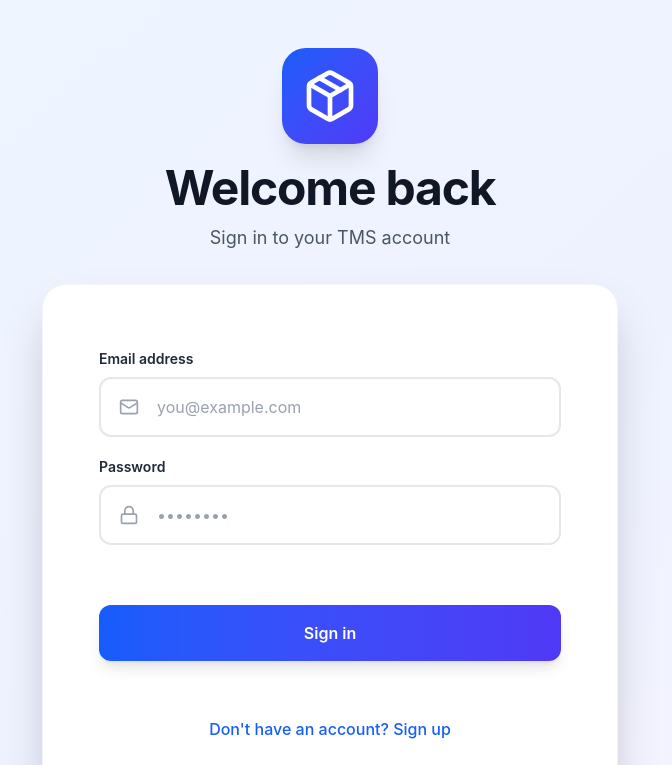
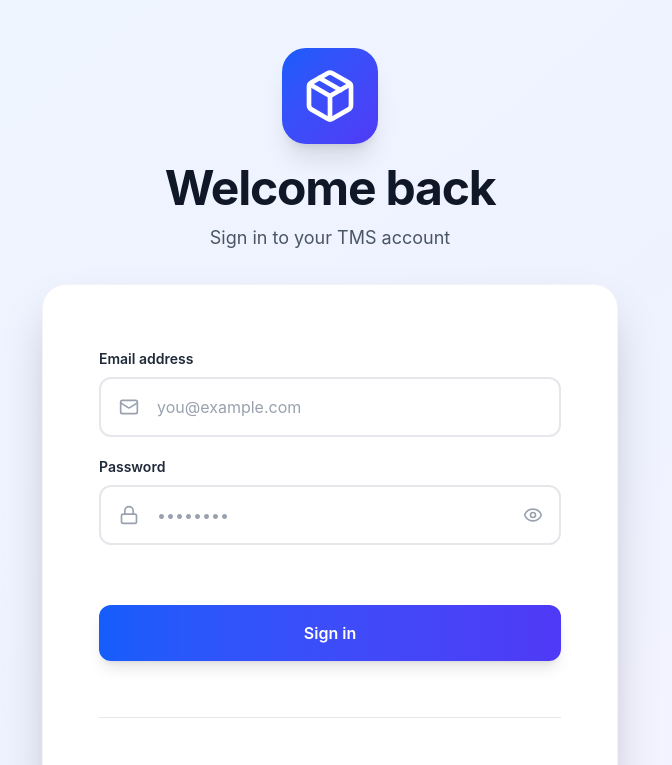
Before and after one commit to 112schauhan/tms-application, a React app in the folder apps/frontend/: page /login in a window 1280 px wide. Shown: the top 765 px of the page, without its empty margins (310-982 px from the left). Built offline with nearby package versions, Linux system fonts and the light colour scheme; no server answers; the HTML template or start-up script is replaced by a standard one.

Commit message:
feat:Added Show password

```diff
--- a/apps/frontend/src/pages/LoginPage.tsx
+++ b/apps/frontend/src/pages/LoginPage.tsx
@@ -1,10 +1,11 @@
 import React, { useState } from 'react';
 import { useNavigate } from 'react-router-dom';
 import { useAuth } from '../contexts/AuthContext';
-import { Package, Mail, Lock, User, AlertCircle } from 'lucide-react';
+import { Package, Mail, Lock, User, AlertCircle, Eye, EyeOff } from 'lucide-react';
 
 export default function LoginPage() {
   const [isLogin, setIsLogin] = useState(true);
+  const [showPassword, setShowPassword] = useState(false);
   const [email, setEmail] = useState('');
   const [password, setPassword] = useState('');
   const [firstName, setFirstName] = useState('');
@@ -130,13 +131,21 @@ export default function LoginPage() {
                 <Lock className="absolute left-5 top-1/2 transform -translate-y-1/2 w-5 h-5 text-gray-400" />
                 <input
                   id="password"
-                  type="password"
+                  type={showPassword ? 'text' : 'password'}
                   value={password}
                   onChange={(e) => setPassword(e.target.value)}
                   required
-                  className="w-full pl-14 pr-5 py-4 border-2 border-gray-200 rounded-xl text-base focus:outline-none focus:ring-2 focus:ring-blue-500 focus:border-blue-500 transition-all placeholder:text-gray-400"
+                  className="w-full pl-14 pr-12 py-4 border-2 border-gray-200 rounded-xl text-base focus:outline-none focus:ring-2 focus:ring-blue-500 focus:border-blue-500 transition-all placeholder:text-gray-400"
                   placeholder="••••••••"
                 />
+                <button
+                  type="button"
+                  onClick={() => setShowPassword((v) => !v)}
+                  className="absolute right-3 top-1/2 -translate-y-1/2 p-1.5 rounded-lg text-gray-400 hover:text-gray-600 hover:bg-gray-100 transition-colors"
+                  title={showPassword ? 'Hide password' : 'Show password'}
+                >
+                  {showPassword ? <EyeOff className="w-5 h-5" /> : <Eye className="w-5 h-5" />}
+                </button>
               </div>
             </div>
 
@@ -159,20 +168,6 @@ export default function LoginPage() {
             </button>
           </form>
 
-          <div className="mt-14 text-center">
-            <button
-              type="button"
-              onClick={() => {
-                setIsLogin(!isLogin);
-                setError('');
-              }}
-              className="text-base font-medium text-blue-600 hover:text-blue-700 transition-colors"
-            >
-              {isLogin
-                ? "Don't have an account? Sign up"
-                : 'Already have an account? Sign in'}
-            </button>
-          </div>
 
           {/* Demo credentials */}
           {isLogin && (
```
